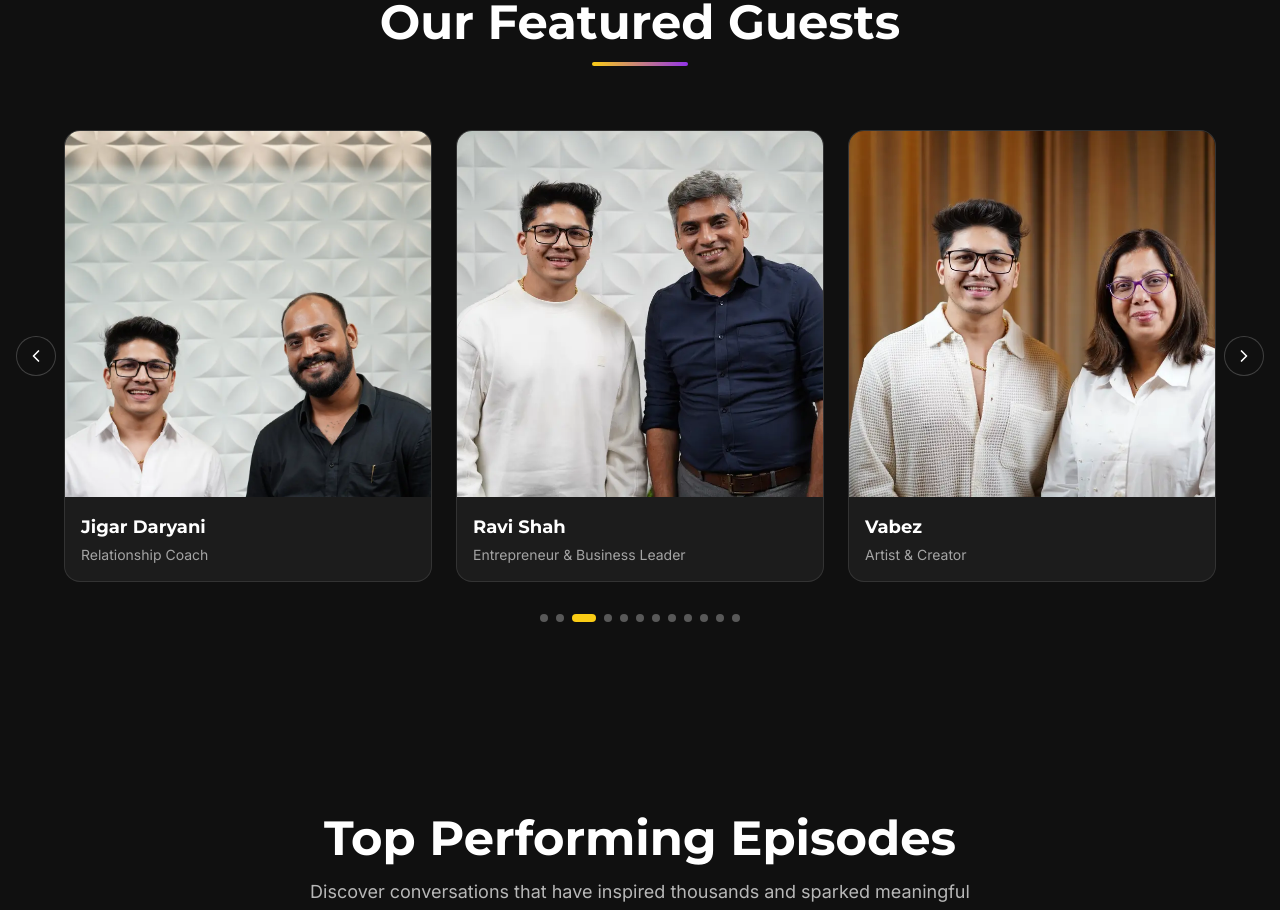
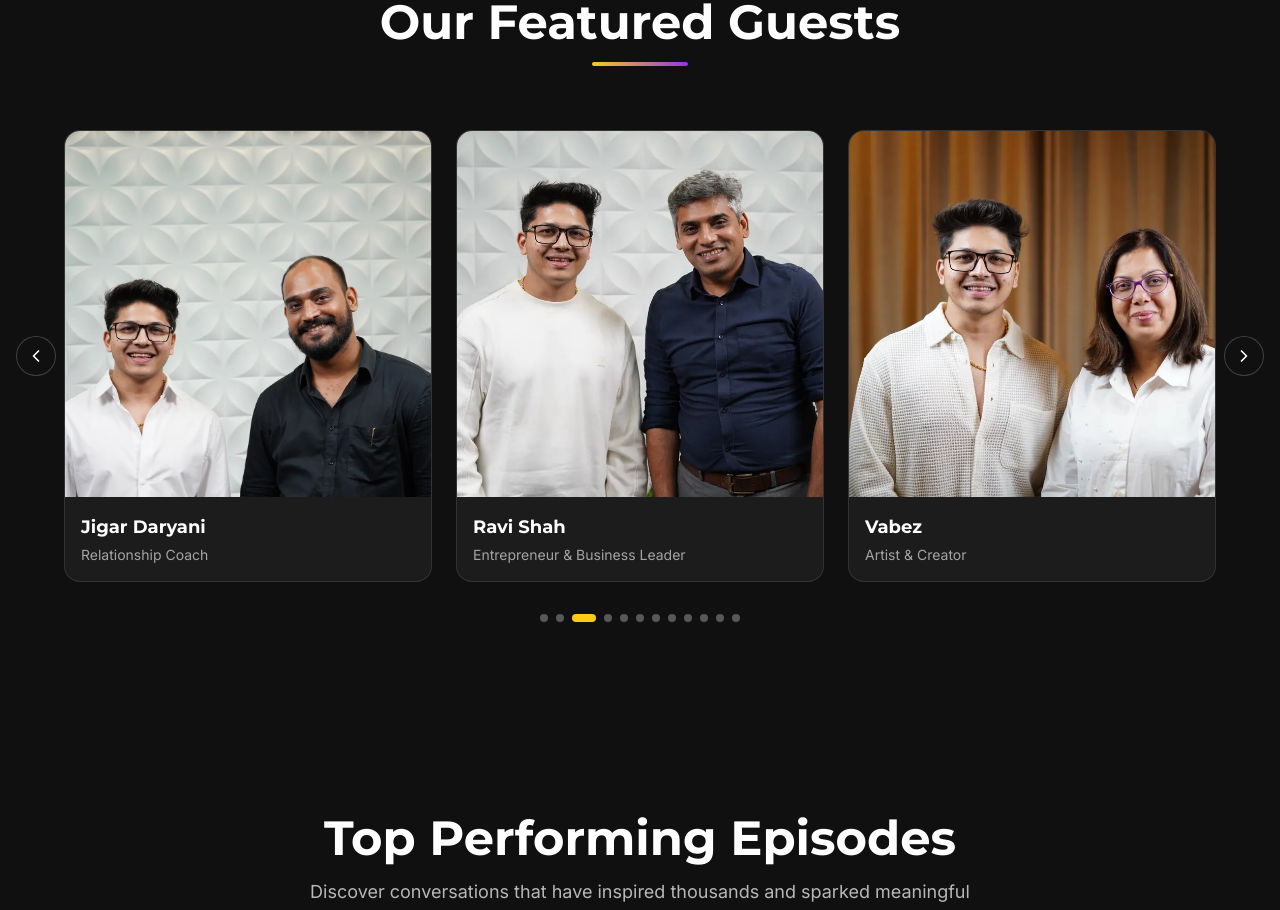
Before and after one commit to 18mca011-source/masum-gandhi-website, a Next.js app: page / in a window 1280 px wide. Shown: the part 5180-6090 px from the top of the page. Built offline with nearby package versions, Linux system fonts and the light colour scheme.

Commit message:
Fix image crop to show faces - object-position center 20%

```diff
--- a/app/components/GuestCarousel.tsx
+++ b/app/components/GuestCarousel.tsx
@@ -88,7 +88,7 @@
                     src={guest.image}
                     alt={guest.name}
                     fill
-                    className="object-cover object-top transition-transform duration-300 group-hover:scale-105"
+                    className="object-cover object-[center_20%] transition-transform duration-300 group-hover:scale-105"
                     sizes="(max-width: 768px) 100vw, 33vw"
                   />
                 </div>
```
